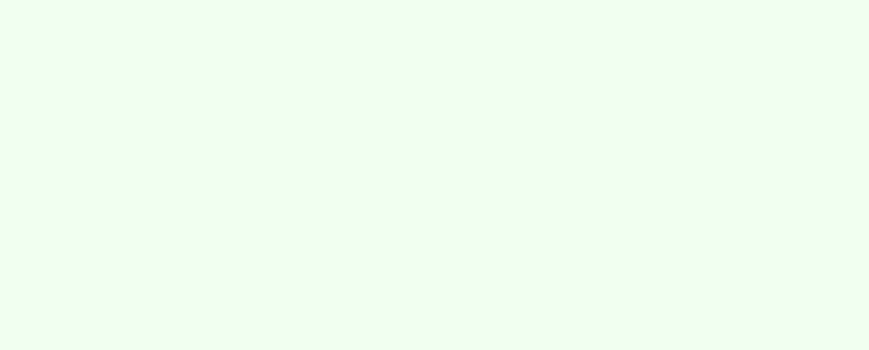
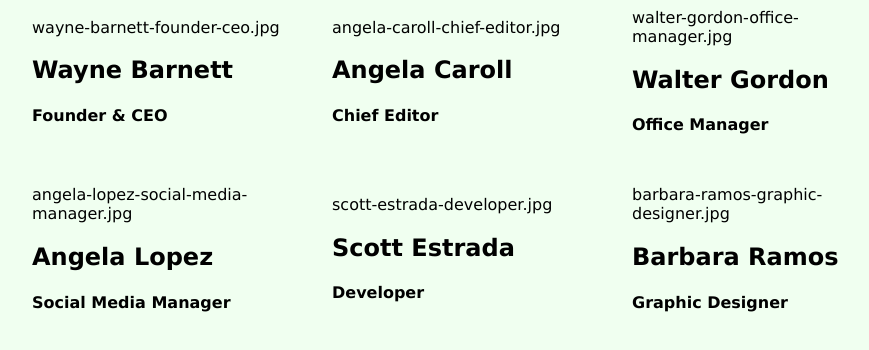
Before and after one commit to nehabht/js-our-team, a plain HTML site: page index.html in a window 1280 px wide. Shown: the whole page, without its empty margins (158-1027 px from the left). Drawn offline with Linux system fonts and the light colour scheme.

Commit message:
add milestone 2

```diff
--- a/assets/css/style.css
+++ b/assets/css/style.css
@@ -1,3 +1,26 @@
 body{
     background-color:honeydew ;
+    font-family: 'Lucida Sans', 'Lucida Sans Regular', 'Lucida Grande', 'Lucida Sans Unicode', Geneva, Verdana, sans-serif;
 }
+
+.container{
+    width: 900px;
+    margin: 0 auto;
+}
+
+.cards{
+    display: flex;
+    align-items: center;
+    width: 900px;
+    margin: 0 auto;
+    flex-wrap: wrap;
+    column-gap: 50px;
+    row-gap: 30px;
+
+
+}
+
+.card{
+    width: 250px;
+
+}
--- a/assets/js/main.js
+++ b/assets/js/main.js
@@ -31,10 +31,21 @@ const team = [
     },
 ];
 
-for (let index = 0; index < team.length; index++) {
-    const teamMember = team[index];
+
+let cards = document.querySelector(".cards")
+
+for (let i = 0; i < team.length; i++) {
+    const teamMember = team[i];
+    console.log(team.length)
+
+    let card= "<div class='card'> <div>"+ teamMember.image +"</div> <h2> "+ teamMember.name +"</h2> <h4>"+ teamMember.role+ "</h4></div>"
+    cards.innerHTML += card
+
 
     console.log(teamMember.name);
     console.log(teamMember.role);
     console.log(teamMember.image)
 }
+
+
+//stampare name,role e image stringa in dom
--- a/index.html
+++ b/index.html
@@ -9,6 +9,9 @@
 </head>
 <body>
 
+    <div class="cards"></div>
+
+
 
     <script src="./assets/js/main.js"></script>
 </body>
```
